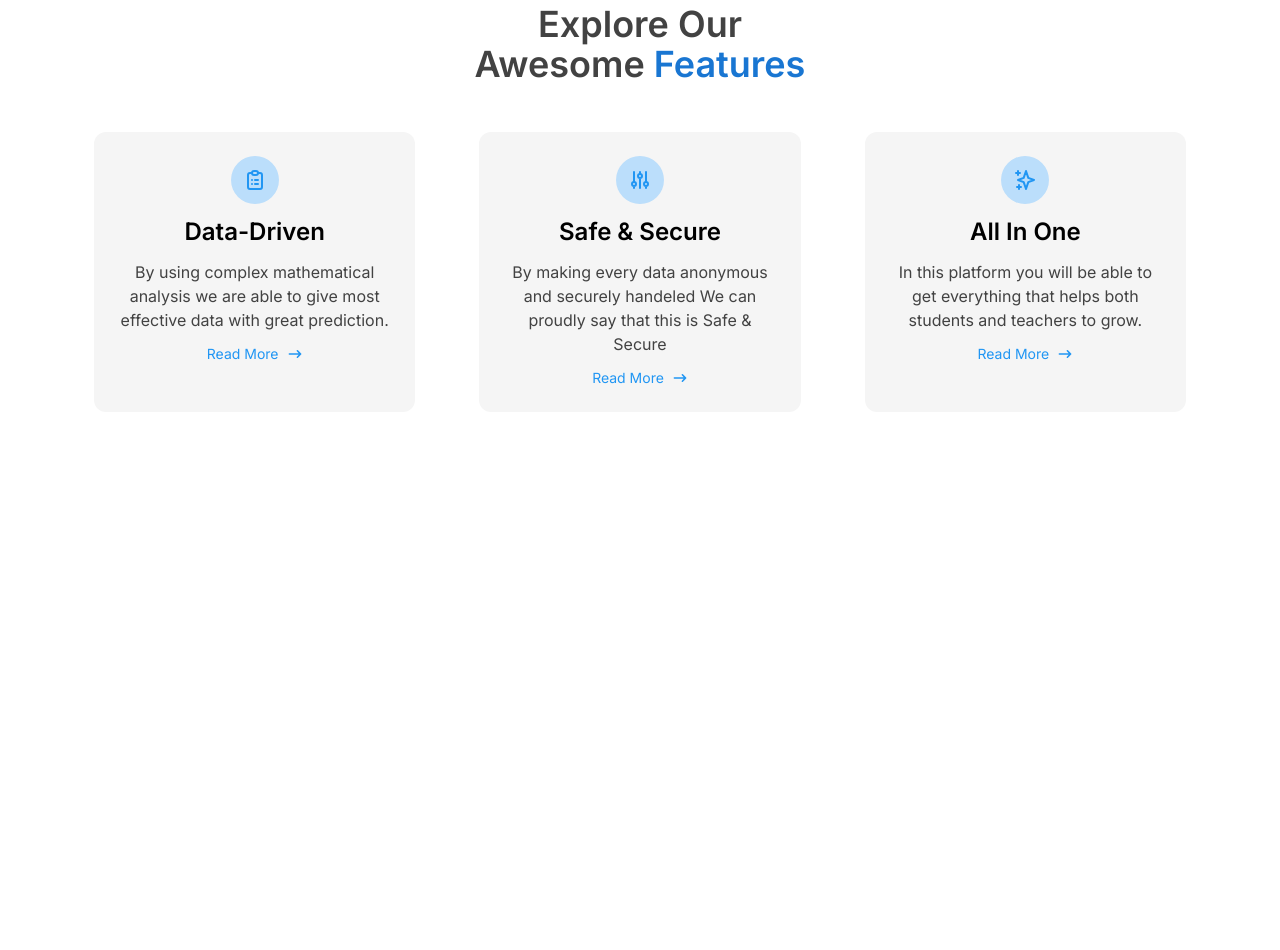
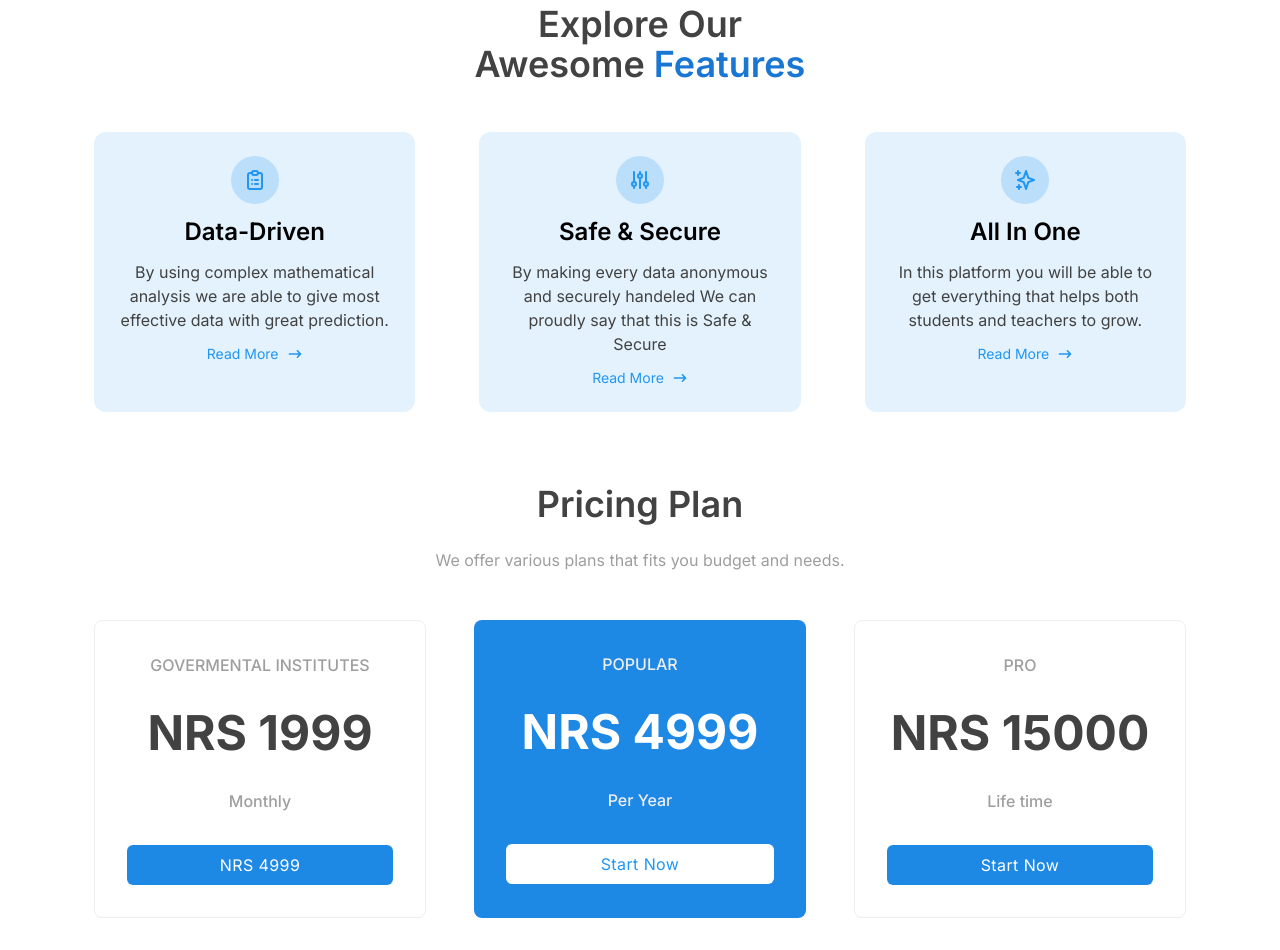
Before and after one commit to anishrajpandey/Hamro-Teacher---Sagarmatha-Hacks, a Next.js app: page / in a window 1280 px wide. Shown: the part 560-1510 px from the top of the page. Before the commit the page ends 1012 px from the top, so only its background shows below. Built offline with nearby package versions, Linux system fonts and the light colour scheme.

Commit message:
UI Changes

```diff
--- a/app/components/Features.js
+++ b/app/components/Features.js
@@ -3,63 +3,63 @@ import React from 'react'
 function Features() {
   return (
     <div>
-        <section className="bg-white dark:bg-gray-900" >
+        <section className="bg-white " >
         <div class="container px-6 py-10 mx-auto">
-            <h1 class="text-3xl font-semibold text-center text-gray-800 capitalize lg:text-4xl dark:text-white">explore our <br/> awesome <span class="text-blue-700">Features</span></h1>
+            <h1 class="text-3xl font-semibold text-center text-gray-800 capitalize lg:text-4xl">explore our <br/> awesome <span class="text-blue-700">Features</span></h1>
 
             <div class="grid grid-cols-1 gap-8 mt-8 xl:mt-12 xl:gap-16 md:grid-cols-2 xl:grid-cols-3">
-                <div class="flex flex-col items-center p-6 space-y-3 text-center bg-gray-100 rounded-xl dark:bg-gray-800">
-                    <span class="inline-block p-3 text-blue-500 bg-blue-100 rounded-full dark:text-white dark:bg-blue-500">
+                <div class="flex flex-col items-center p-6 space-y-3 text-center bg-blue-50 rounded-xl ">
+                    <span class="inline-block p-3 text-blue-500 bg-blue-100 rounded-full  ">
                         <svg xmlns="http://www.w3.org/2000/svg" class="w-6 h-6" fill="none" viewBox="0 0 24 24" stroke="currentColor">
                             <path stroke-linecap="round" stroke-linejoin="round" stroke-width="2" d="M9 5H7a2 2 0 00-2 2v12a2 2 0 002 2h10a2 2 0 002-2V7a2 2 0 00-2-2h-2M9 5a2 2 0 002 2h2a2 2 0 002-2M9 5a2 2 0 012-2h2a2 2 0 012 2m-3 7h3m-3 4h3m-6-4h.01M9 16h.01" />
                         </svg>
                     </span>
 
-                    <h1 class="text-2xl font-semibold capitalize dark:text-white">Data-Driven</h1>
+                    <h1 class="text-2xl font-semibold capitalize ">Data-Driven</h1>
 
-                    <p class="text-gray-800 dark:text-gray-300">
+                    <p class="text-gray-800 ">
                         By using complex mathematical analysis we are able to give most effective data with great prediction.
                     </p>
 
-                    <a href="#" class="flex items-center -mx-1 text-sm text-blue-500 capitalize transition-colors duration-200 transform dark:text-blue-400 hover:underline hover:text-blue-600 dark:hover:text-blue-500">
+                    <a href="#" class="flex items-center -mx-1 text-sm text-blue-500 capitalize transition-colors duration-200 transform  hover:underline hover:text-blue-600 ">
                         <span class="mx-1">read more</span>
                         <svg class="w-4 h-4 mx-1" fill="currentColor" viewBox="0 0 20 20" xmlns="http://www.w3.org/2000/svg"><path fill-rule="evenodd" d="M12.293 5.293a1 1 0 011.414 0l4 4a1 1 0 010 1.414l-4 4a1 1 0 01-1.414-1.414L14.586 11H3a1 1 0 110-2h11.586l-2.293-2.293a1 1 0 010-1.414z" clip-rule="evenodd"></path></svg>
                     </a>
                 </div>
 
-                <div class="flex flex-col items-center p-6 space-y-3 text-center bg-gray-100 rounded-xl dark:bg-gray-800">
-                    <span class="inline-block p-3 text-blue-500 bg-blue-100 rounded-full dark:text-white dark:bg-blue-500">
+                <div class="flex flex-col items-center p-6 space-y-3 text-center bg-blue-50 rounded-xl ">
+                    <span class="inline-block p-3 text-blue-500 bg-blue-100 rounded-full  ">
                         <svg xmlns="http://www.w3.org/2000/svg" class="w-6 h-6" fill="none" viewBox="0 0 24 24" stroke="currentColor">
                             <path stroke-linecap="round" stroke-linejoin="round" stroke-width="2" d="M12 6V4m0 2a2 2 0 100 4m0-4a2 2 0 110 4m-6 8a2 2 0 100-4m0 4a2 2 0 110-4m0 4v2m0-6V4m6 6v10m6-2a2 2 0 100-4m0 4a2 2 0 110-4m0 4v2m0-6V4" />
                         </svg>
                     </span>
 
-                    <h1 class="text-2xl font-semibold capitalize dark:text-white">Safe & Secure</h1>
+                    <h1 class="text-2xl font-semibold capitalize ">Safe & Secure</h1>
 
-                    <p class="text-gray-800 dark:text-gray-300">
+                    <p class="text-gray-800 ">
                         By making every data anonymous and securely handeled We can proudly say that this is Safe & Secure
                     </p>
 
-                    <a href="#" class="flex items-center -mx-1 text-sm text-blue-500 capitalize transition-colors duration-200 transform dark:text-blue-400 hover:underline hover:text-blue-600 dark:hover:text-blue-500">
+                    <a href="#" class="flex items-center -mx-1 text-sm text-blue-500 capitalize transition-colors duration-200 transform  hover:underline hover:text-blue-600 ">
                         <span class="mx-1">read more</span>
                         <svg class="w-4 h-4 mx-1" fill="currentColor" viewBox="0 0 20 20" xmlns="http://www.w3.org/2000/svg"><path fill-rule="evenodd" d="M12.293 5.293a1 1 0 011.414 0l4 4a1 1 0 010 1.414l-4 4a1 1 0 01-1.414-1.414L14.586 11H3a1 1 0 110-2h11.586l-2.293-2.293a1 1 0 010-1.414z" clip-rule="evenodd"></path></svg>
                     </a>
                 </div>
 
-                <div class="flex flex-col items-center p-6 space-y-3 text-center bg-gray-100 rounded-xl dark:bg-gray-800">
-                    <span class="inline-block p-3 text-blue-500 bg-blue-100 rounded-full dark:text-white dark:bg-blue-500">
+                <div class="flex flex-col items-center p-6 space-y-3 text-center bg-blue-50 rounded-xl ">
+                    <span class="inline-block p-3 text-blue-500 bg-blue-100 rounded-full ">
                         <svg xmlns="http://www.w3.org/2000/svg" class="w-6 h-6" fill="none" viewBox="0 0 24 24" stroke="currentColor">
                             <path stroke-linecap="round" stroke-linejoin="round" stroke-width="2" d="M5 3v4M3 5h4M6 17v4m-2-2h4m5-16l2.286 6.857L21 12l-5.714 2.143L13 21l-2.286-6.857L5 12l5.714-2.143L13 3z" />
                         </svg>
                     </span>
 
-                    <h1 class="text-2xl font-semibold  capitalize dark:text-white">All in One</h1>
+                    <h1 class="text-2xl font-semibold  capitalize ">All in One</h1>
 
-                    <p class="text-gray-800 dark:text-gray-300">
+                    <p class="text-gray-800 ">
                         In this platform you will be able to get everything that helps both students and teachers to grow.
                     </p>
 
-                    <a href="#" class="flex items-center -mx-1 text-sm text-blue-500 capitalize transition-colors duration-200 transform dark:text-blue-400 hover:underline hover:text-blue-600 dark:hover:text-blue-500">
+                    <a href="#" class="flex items-center -mx-1 text-sm text-blue-500 capitalize transition-colors duration-200 transform  hover:underline hover:text-blue-600 ">
                         <span class="mx-1">read more</span>
                         <svg class="w-4 h-4 mx-1" fill="currentColor" viewBox="0 0 20 20" xmlns="http://www.w3.org/2000/svg"><path fill-rule="evenodd" d="M12.293 5.293a1 1 0 011.414 0l4 4a1 1 0 010 1.414l-4 4a1 1 0 01-1.414-1.414L14.586 11H3a1 1 0 110-2h11.586l-2.293-2.293a1 1 0 010-1.414z" clip-rule="evenodd"></path></svg>
                     </a>
--- a/app/components/Navbar.js
+++ b/app/components/Navbar.js
@@ -52,6 +52,10 @@ function NavList() {
           Dashboard
         </a>
       </Typography>
+      <a href="#" class="inline-flex items-center justify-center px-4 py-2 mr-3 text-base font-small text-center text-white rounded-lg bg-primary-600 hover:bg-primary-700 focus:ring-4 focus:ring-primary-300 dark:focus:ring-primary-900">
+                Login
+                <svg class="w-5 h-5 ml-2 -mr-1" fill="currentColor" viewBox="0 0 20 20" xmlns="http://www.w3.org/2000/svg"><path fill-rule="evenodd" d="M10.293 3.293a1 1 0 011.414 0l6 6a1 1 0 010 1.414l-6 6a1 1 0 01-1.414-1.414L14.586 11H3a1 1 0 110-2h11.586l-4.293-4.293a1 1 0 010-1.414z" clip-rule="evenodd"></path></svg>
+      </a>
     </ul>
   );
 }
--- /dev/null
+++ b/app/components/Pricing.js
@@ -0,0 +1,65 @@
+import React from 'react'
+
+function Pricing() {
+  return (
+    <div>
+      <section id="pricing">
+        <div class="bg-white dark:bg-gray-900">
+            <div class="container px-6 py-8 mx-auto">
+                <h1 class="text-3xl font-semibold text-center text-gray-800 capitalize lg:text-4xl dark:text-white">Pricing Plan</h1>
+
+                <p class="max-w-2xl mx-auto mt-4 text-center text-gray-500 xl:mt-6 dark:text-gray-300">
+                    We offer various plans that fits you budget and needs.
+                </p>
+
+                <div class="grid grid-cols-1 gap-8 mt-6 xl:mt-12 xl:gap-12 md:grid-cols-2 lg:grid-cols-3">
+                    <div class="w-full p-8 space-y-8 text-center border border-gray-200 rounded-lg dark:border-gray-700">
+                        <p class="font-medium text-gray-500 uppercase dark:text-gray-300">Govermental Institutes</p>
+
+                        <h2 class="text-5xl font-bold text-gray-800 uppercase dark:text-gray-100">
+                            NRS 1999
+                        </h2>
+
+                        <p class="font-medium text-gray-500 dark:text-gray-300">Monthly</p>
+
+                        <button class="w-full px-4 py-2 mt-10 tracking-wide text-white capitalize transition-colors duration-200 transform bg-blue-600 rounded-md hover:bg-blue-500 focus:outline-none focus:bg-blue-500 focus:ring focus:ring-blue-300 focus:ring-opacity-80">
+                            NRS 4999
+                        </button>
+                    </div>
+
+                        <div class="w-full p-8 space-y-8 text-center bg-blue-600 rounded-lg">
+                        <p class="font-medium text-gray-200 uppercase">Popular</p>
+
+                        <h2 class="text-5xl font-bold text-white uppercase dark:text-gray-100">
+                            NRS 4999
+                        </h2>
+
+                        <p class="font-medium text-gray-200">Per Year</p>
+
+                        <button class="w-full px-4 py-2 mt-10 tracking-wide text-blue-500 capitalize transition-colors duration-200 transform bg-white rounded-md hover:bg-gray-100 focus:outline-none focus:bg-gray-100 focus:ring focus:ring-gray-200 focus:ring-opacity-80">
+                            Start Now
+                        </button>
+                    </div>
+
+                        <div class="w-full p-8 space-y-8 text-center border border-gray-200 rounded-lg dark:border-gray-700">
+                        <p class="font-medium text-gray-500 uppercase dark:text-gray-300">Pro</p>
+
+                        <h2 class="text-5xl font-bold text-gray-800 uppercase dark:text-gray-100">
+                            NRS 15000
+                        </h2>
+
+                        <p class="font-medium text-gray-500 dark:text-gray-300">Life time</p>
+
+                        <button class="w-full px-4 py-2 mt-10 tracking-wide text-white capitalize transition-colors duration-200 transform bg-blue-600 rounded-md hover:bg-blue-500 focus:outline-none focus:bg-blue-500 focus:ring focus:ring-blue-300 focus:ring-opacity-80">
+                            Start Now
+                        </button>
+                    </div>
+                </div>
+            </div>
+        </div>
+    </section>
+    </div>
+  )
+}
+
+export default Pricing
--- a/app/page.js
+++ b/app/page.js
@@ -3,6 +3,7 @@ import RegisterSchool from "./_server/RegisterSchool";
 import { NavbarSimple } from "./components/Navbar";
 import Home from "./components/Home";
 import Features from "./components/Features";
+import Pricing from "./components/Pricing";
 export default async function App() {
   // console.log(data);
   return (
@@ -10,6 +11,7 @@ export default async function App() {
       <NavbarSimple />
       <Home/>
       <Features/>
+      <Pricing/>
 
 
     </div>
```
